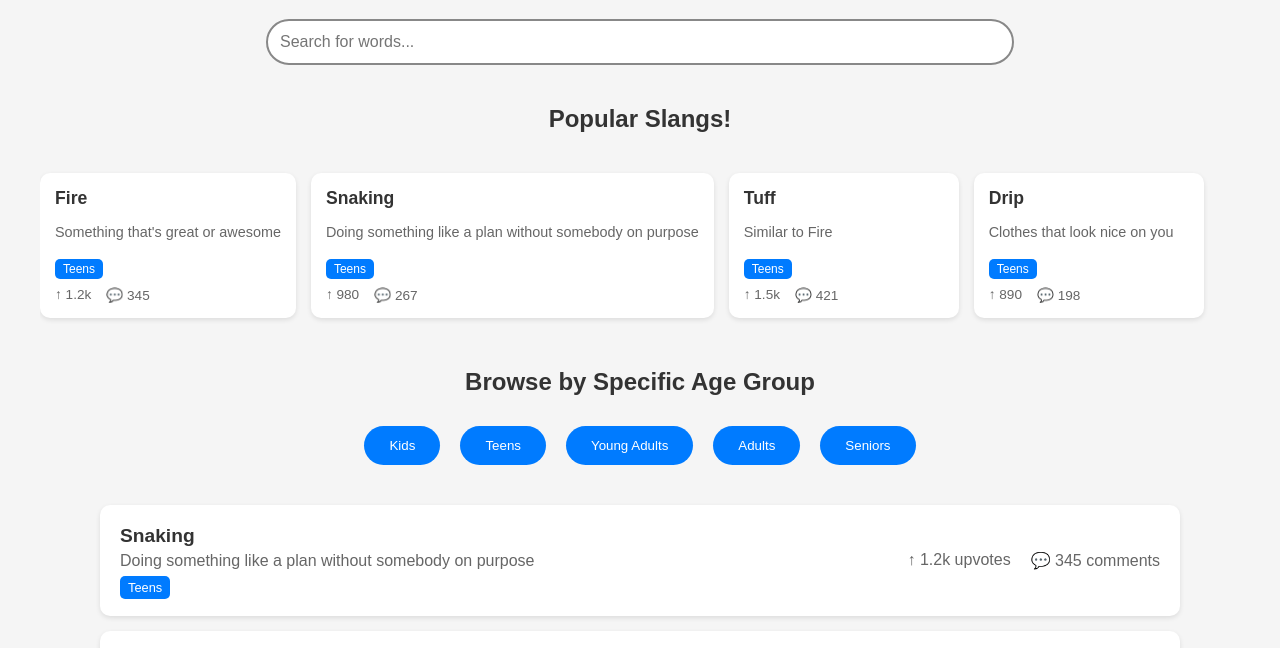
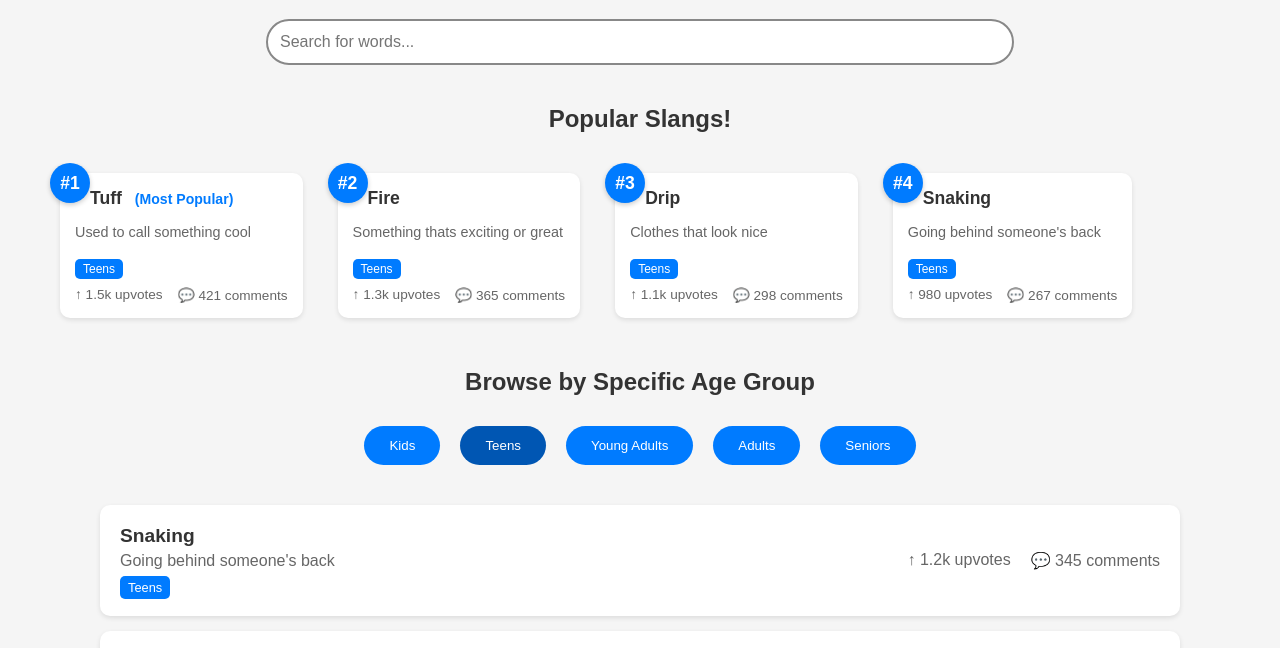
Before and after one commit to aalli5/CS422-Group1-Website, a plain HTML site: page updatedmainpage.html in a window 1280 px wide. Shown: the part 99-747 px from the top of the page. Drawn offline with Linux system fonts and the light colour scheme.

Commit message:
Enabled filtering and rankings to main page

```diff
--- a/updatedmainpage.html
+++ b/updatedmainpage.html
@@ -87,6 +87,7 @@
       .popular-words li {
         background-color: white;
         padding: 15px;
+        margin-left: 20px;
         border-radius: 10px;
         box-shadow: 0 2px 5px rgba(0, 0, 0, 0.1);
         min-width: 200px;
@@ -201,6 +202,47 @@
         border-radius: 5px;
         font-size: 0.8em;
       }
+      .popular-words li {
+        position: relative;
+      }
+
+      .rank-badge {
+        position: absolute;
+        top: -10px;
+        left: -10px;
+        background: #007bff;
+        color: white;
+        width: 40px;
+        height: 40px;
+        border-radius: 50%;
+        display: flex;
+        align-items: center;
+        justify-content: center;
+        font-weight: bold;
+        font-size: 1.1em;
+        box-shadow: 0 2px 5px rgba(0, 0, 0, 0.2);
+        z-index: 1;
+      }
+
+      .rank-text {
+        color: #007bff;
+        font-size: 0.8em;
+        margin-left: 8px;
+      }
+
+      .word-title {
+        position: relative;
+        z-index: 2;
+      }
+      .no-words-message {
+        text-align: center;
+        color: #666;
+        padding: 20px;
+        background: white;
+        border-radius: 10px;
+        box-shadow: 0 2px 5px rgba(0, 0, 0, 0.1);
+        margin-top: 20px;
+      }
     </style>
   </head>
   <body>
@@ -209,7 +251,12 @@
 
       <!-- Search Bar -->
       <div class="search-container">
-        <input type="text" id="search-bar" placeholder="Search for words..." autocomplete="off" />
+        <input
+          type="text"
+          id="search-bar"
+          placeholder="Search for words..."
+          autocomplete="off"
+        />
         <ul id="suggestions"></ul>
       </div>
 
@@ -217,39 +264,45 @@
       <h2 class="section-label">Popular Slangs!</h2>
       <ul class="popular-words">
         <li>
-          <div class="word-title">Fire</div>
-          <div class="word-meaning">Something that's great or awesome</div>
+          <div class="rank-badge">#1</div>
+          <div class="word-title" style="margin-left: 15px">
+            Tuff <span class="rank-text">(Most Popular)</span>
+          </div>
+          <div class="word-meaning">Used to call something cool</div>
           <span class="age-group">Teens</span>
           <div class="word-stats">
-            <div>↑ 1.2k</div>
-            <div>💬 345</div>
+            <div>↑ 1.5k upvotes</div>
+            <div>💬 421 comments</div>
           </div>
         </li>
         <li>
-          <div class="word-title">Snaking</div>
-          <div class="word-meaning">Doing something like a plan without somebody on purpose</div>
+          <div class="rank-badge">#2</div>
+          <div class="word-title" style="margin-left: 15px">Fire</div>
+          <div class="word-meaning">Something thats exciting or great</div>
           <span class="age-group">Teens</span>
           <div class="word-stats">
-            <div>↑ 980</div>
-            <div>💬 267</div>
+            <div>↑ 1.3k upvotes</div>
+            <div>💬 365 comments</div>
           </div>
         </li>
         <li>
-          <div class="word-title">Tuff</div>
-          <div class="word-meaning">Similar to Fire</div>
+          <div class="rank-badge">#3</div>
+          <div class="word-title" style="margin-left: 15px">Drip</div>
+          <div class="word-meaning">Clothes that look nice</div>
           <span class="age-group">Teens</span>
           <div class="word-stats">
-            <div>↑ 1.5k</div>
-            <div>💬 421</div>
+            <div>↑ 1.1k upvotes</div>
+            <div>💬 298 comments</div>
           </div>
         </li>
         <li>
-          <div class="word-title">Drip</div>
-          <div class="word-meaning">Clothes that look nice on you</div>
+          <div class="rank-badge">#4</div>
+          <div class="word-title" style="margin-left: 15px">Snaking</div>
+          <div class="word-meaning">Going behind someone's back</div>
           <span class="age-group">Teens</span>
           <div class="word-stats">
-            <div>↑ 890</div>
-            <div>💬 198</div>
+            <div>↑ 980 upvotes</div>
+            <div>💬 267 comments</div>
           </div>
         </li>
       </ul>
@@ -266,10 +319,10 @@
 
       <!-- List View -->
       <div class="words-list">
-        <div class="word-item">
+        <div class="word-item" data-age="teens">
           <div class="word-info">
             <div class="word-title">Snaking</div>
-            <div class="word-meaning">Doing something like a plan without somebody on purpose</div>
+            <div class="word-meaning">Going behind someone's back</div>
             <span class="age-group">Teens</span>
           </div>
           <div class="word-stats">
@@ -278,7 +331,7 @@
           </div>
         </div>
 
-        <div class="word-item">
+        <div class="word-item" data-age="teens">
           <div class="word-info">
             <div class="word-title">Tuff</div>
             <div class="word-meaning">Similar to Fire</div>
@@ -290,22 +343,34 @@
           </div>
         </div>
 
-        <div class="word-item">
+        <div class="word-item" data-age="seniors">
           <div class="word-info">
-            <div class="word-title">Drip</div>
-            <div class="word-meaning">Clothes that look nice on you</div>
-            <span class="age-group">Teens</span>
+            <div class="word-title">Whippersnapper</div>
+            <div class="word-meaning">
+              Someone thats young and overconfident
+            </div>
+            <span class="age-group">Seniors</span>
           </div>
           <div class="word-stats">
-            <div>↑ 1.5k upvotes</div>
-            <div>💬 421 comments</div>
+            <div>↑ 150 upvotes</div>
+            <div>💬 45 comments</div>
           </div>
         </div>
       </div>
 
       <!-- Suggest Link -->
-      <p style="text-align: center; font-size: 0.85em; color: #666; margin-top: 60px;">
-        Don't see your word? <a href="suggestpage.html" style="color: #007bff; text-decoration: none;">Suggest it here.</a>
+      <p
+        style="
+          text-align: center;
+          font-size: 0.85em;
+          color: #666;
+          margin-top: 60px;
+        "
+      >
+        Don't see your word?
+        <a href="suggestpage.html" style="color: #007bff; text-decoration: none"
+          >Suggest it here.</a
+        >
       </p>
     </div>
 
@@ -315,19 +380,21 @@
       const searchBar = document.getElementById("search-bar");
       const suggestions = document.getElementById("suggestions");
 
-      searchBar.addEventListener("input", function() {
+      searchBar.addEventListener("input", function () {
         const query = this.value.toLowerCase();
         suggestions.innerHTML = "";
         if (!query) {
           suggestions.style.display = "none";
           return;
         }
-        const matches = slangWords.filter(w => w.toLowerCase().startsWith(query));
+        const matches = slangWords.filter((w) =>
+          w.toLowerCase().startsWith(query)
+        );
         if (matches.length) {
-          matches.forEach(function(match) {
+          matches.forEach(function (match) {
             const li = document.createElement("li");
             li.textContent = match;
-            li.addEventListener("click", function() {
+            li.addEventListener("click", function () {
               searchBar.value = match;
               suggestions.style.display = "none";
             });
@@ -343,7 +410,7 @@
         }
       });
 
-      document.addEventListener("click", function(e) {
+      document.addEventListener("click", function (e) {
         if (e.target !== searchBar) {
           suggestions.style.display = "none";
         }
@@ -351,10 +418,55 @@
 
       // Active state for category buttons
       const categoryButtons = document.querySelectorAll(".category-btn");
-      categoryButtons.forEach(btn => btn.addEventListener("click", function() {
-        categoryButtons.forEach(b => b.classList.remove("active"));
-        this.classList.add("active");
-      }));
+      categoryButtons.forEach((btn) =>
+        btn.addEventListener("click", function () {
+          categoryButtons.forEach((b) => b.classList.remove("active"));
+          this.classList.add("active");
+        })
+      );
+      const ageGroups = {
+        Kids: "kids",
+        Teens: "teens",
+        "Young Adults": "young-adults",
+        Adults: "adults",
+        Seniors: "seniors",
+      };
+
+      function filterWords(ageGroup) {
+        const words = document.querySelectorAll(".word-item");
+        let hasMatches = false;
+        const wordsList = document.querySelector(".words-list");
+
+        const existingMessage = wordsList.querySelector(".no-words-message");
+        if (existingMessage) existingMessage.remove();
+
+        words.forEach((word) => {
+          if (word.dataset.age === ageGroup) {
+            word.style.display = "flex";
+            hasMatches = true;
+          } else {
+            word.style.display = "none";
+          }
+        });
+
+        if (!hasMatches) {
+          const message = document.createElement("div");
+          message.className = "no-words-message";
+          message.textContent = `No slang words found for this age group. Be the first to suggest one!`;
+          wordsList.appendChild(message);
+        }
+      }
+
+      categoryButtons.forEach((btn) =>
+        btn.addEventListener("click", function () {
+          categoryButtons.forEach((b) => b.classList.remove("active"));
+          this.classList.add("active");
+          const ageGroup = ageGroups[this.textContent];
+          filterWords(ageGroup);
+        })
+      );
+
+      document.querySelector(".category-btn:nth-child(2)").click();
     </script>
   </body>
 </html>
```
